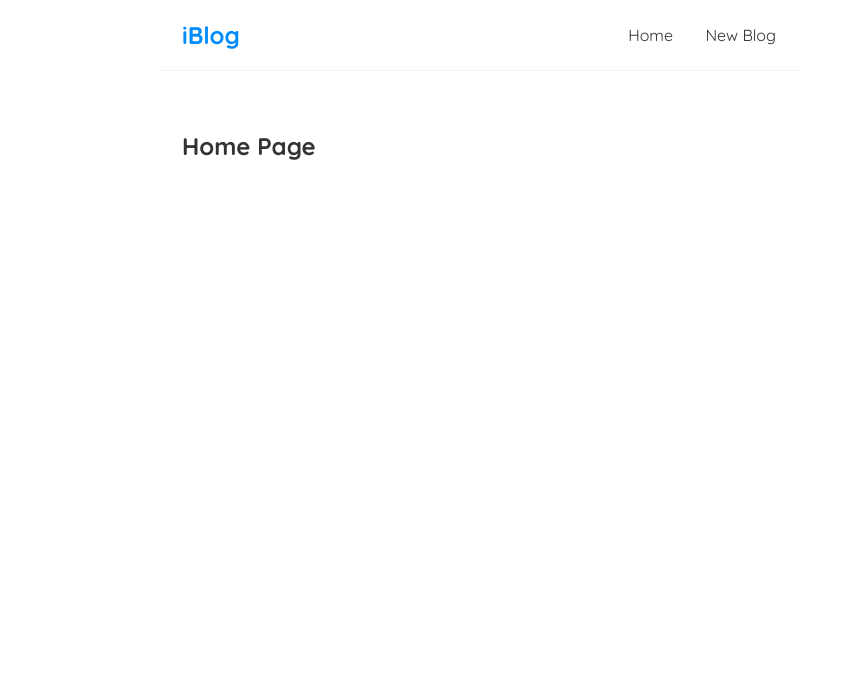
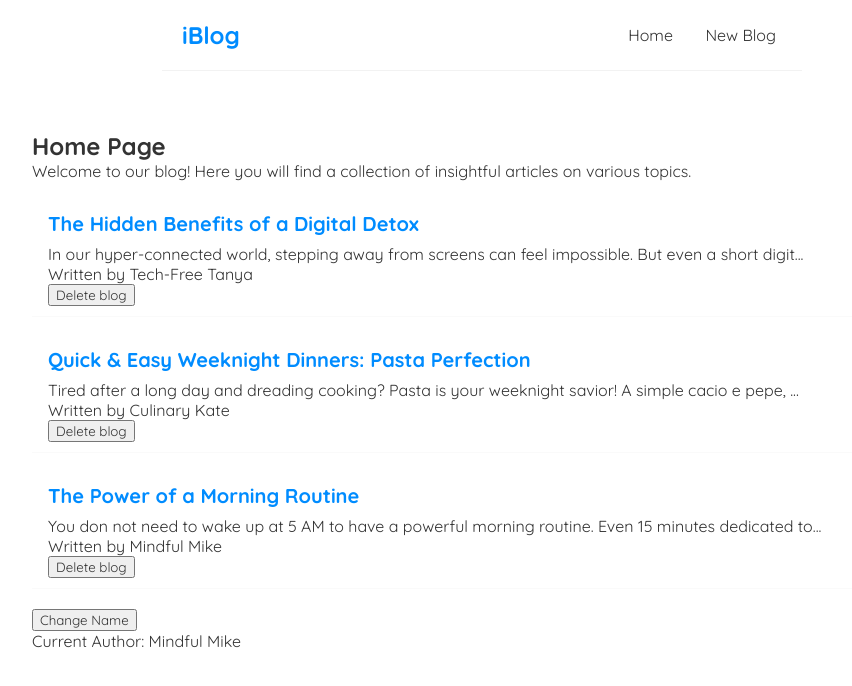
Before and after one commit to AbdullaAlmarzooq/i_blog, a React (Create React App) app: page / in a window 1280 px wide. Shown: the top 686 px of the page, without its empty margins (158-1010 px from the left). Built offline with nearby package versions, Linux system fonts and the light colour scheme.

Commit message:
BlogList added and local database

```diff
--- /dev/null
+++ b/data/db.json
@@ -0,0 +1,21 @@
+{
+    "blogs": [
+        {
+            "title": "The Hidden Benefits of a Digital Detox",
+             "body": "In our hyper-connected world, stepping away from screens can feel impossible. But even a short digital detox offers surprising benefits. Imagine clearer thoughts, improved sleep, and a renewed appreciation for your surroundings. It is not about abandoning technology forever, but about creating intentional breaks to recharge your mind and spirit. Try it for a day, and you might just discover a calmer, more present you.",
+             "author": "Tech-Free Tanya",
+             "id": 1 },
+        {
+            "title": "Quick & Easy Weeknight Dinners: Pasta Perfection",
+            "body": "Tired after a long day and dreading cooking? Pasta is your weeknight savior! A simple cacio e pepe, a quick pesto toss with cherry tomatoes, or even just butter and parmesan can be on the table in minutes. Don not overthink it. Focus on fresh ingredients and simple preparations. You deserve a delicious, no-fuss meal.",
+            "author": "Culinary Kate",
+            "id": 2 },
+
+        {
+             "title": "The Power of a Morning Routine",
+             "body": "You don not need to wake up at 5 AM to have a powerful morning routine. Even 15 minutes dedicated to yourself can set a positive tone for the day. Whether it is five minutes of meditation, sipping your coffee in silence, or jotting down your priorities, establishing a small ritual can significantly boost your productivity and well-being. Start small, be consistent, and watch the magic happen.",
+             "author": "Mindful Mike",
+             "id": 3
+        }
+    ]
+}
--- /dev/null
+++ b/src/BlogList.js
@@ -0,0 +1,20 @@
+const BlogList = ({ blogs, title, handleDelete }) => {
+
+    return (
+        <div className="blog-list">
+                {blogs.map((blog) => (
+                <div className="blog-preview" key={blog.id}>
+                    <h2>{blog.title}</h2>
+                    <p>{blog.body.substring(0, 100)}...</p>
+                    <p>Written by {blog.author}</p>
+                    <button onClick={() => handleDelete(blog.id)}>Delete blog</button>
+
+                </div>
+
+            ))}
+        </div>
+    );
+
+}
+
+export default BlogList;
--- a/src/Home.js
+++ b/src/Home.js
@@ -1,19 +1,35 @@
-import { useState } from 'react';
+import { useState, useEffect } from 'react';
+import BlogList from './BlogList';
 
 const Home = () => {
-    const [blog, setBlog] = useState([
+    const [blogs, setBlogs] = useState([
         { title: 'The Hidden Benefits of a Digital Detox', body: 'In our hyper-connected world, stepping away from screens can feel impossible. But even a short digital detox offers surprising benefits. Imagine clearer thoughts, improved sleep, and a renewed appreciation for your surroundings. It is not about abandoning technology forever, but about creating intentional breaks to recharge your mind and spirit. Try it for a day, and you might just discover a calmer, more present you.', author: 'Tech-Free Tanya', id: 1 },
         { title: 'Quick & Easy Weeknight Dinners: Pasta Perfection', body: 'Tired after a long day and dreading cooking? Pasta is your weeknight savior! A simple cacio e pepe, a quick pesto toss with cherry tomatoes, or even just butter and parmesan can be on the table in minutes. Don not overthink it. Focus on fresh ingredients and simple preparations. You deserve a delicious, no-fuss meal.', author: 'Culinary Kate', id: 2 },
         { title: 'The Power of a Morning Routine', body: 'You don not need to wake up at 5 AM to have a powerful morning routine. Even 15 minutes dedicated to yourself can set a positive tone for the day. Whether it is five minutes of meditation, sipping your coffee in silence, or jotting down your priorities, establishing a small ritual can significantly boost your productivity and well-being. Start small, be consistent, and watch the magic happen.', author: 'Mindful Mike', id: 3 }
     ]);
 
+    const [name, setName] = useState('Mindful Mike');
+
+    const handleDelete = (id) => {
+        const newBlogs = blogs.filter((blog) => blog.id !== id);
+        setBlogs(newBlogs);
+    };
+
+    useEffect(() => {
+        console.log('Blogs fetched or updated');
+        console.log(name);
+    }, [name]);
+
     return (
         <div className="Home">
             <h2>Home Page</h2>
+            <p>Welcome to our blog! Here you will find a collection of insightful articles on various topics.</p>
+            <BlogList blogs={blogs} title="List of all blogs" handleDelete={handleDelete} />
+            <button onClick={() => setName('Abdulla Almarzooq')}>Change Name</button>
+            <p>Current Author: {name}</p>
 
         </div>
-
-     );
-}
+    );
+};
 
 export default Home;
--- a/src/index.css
+++ b/src/index.css
@@ -29,7 +29,21 @@
   color: #008cff;
 }
 .content {
-  max-width: 600px;
+  max-width: 900px;
   margin: 40px auto;
   padding: 20px;
 }
+
+.blog-preview {
+  padding: 10px 16px;
+  margin: 20px 0;
+  border-bottom: 1px solid #fafafa;
+}
+.blog-preview:hover {
+  box-shadow: 1px 3px 5px rgba(0,0,0,0.1);
+}
+.blog-preview h2 {
+  font-size: 20px;
+  color: #008cff;
+  margin-bottom: 8px;
+}
```
